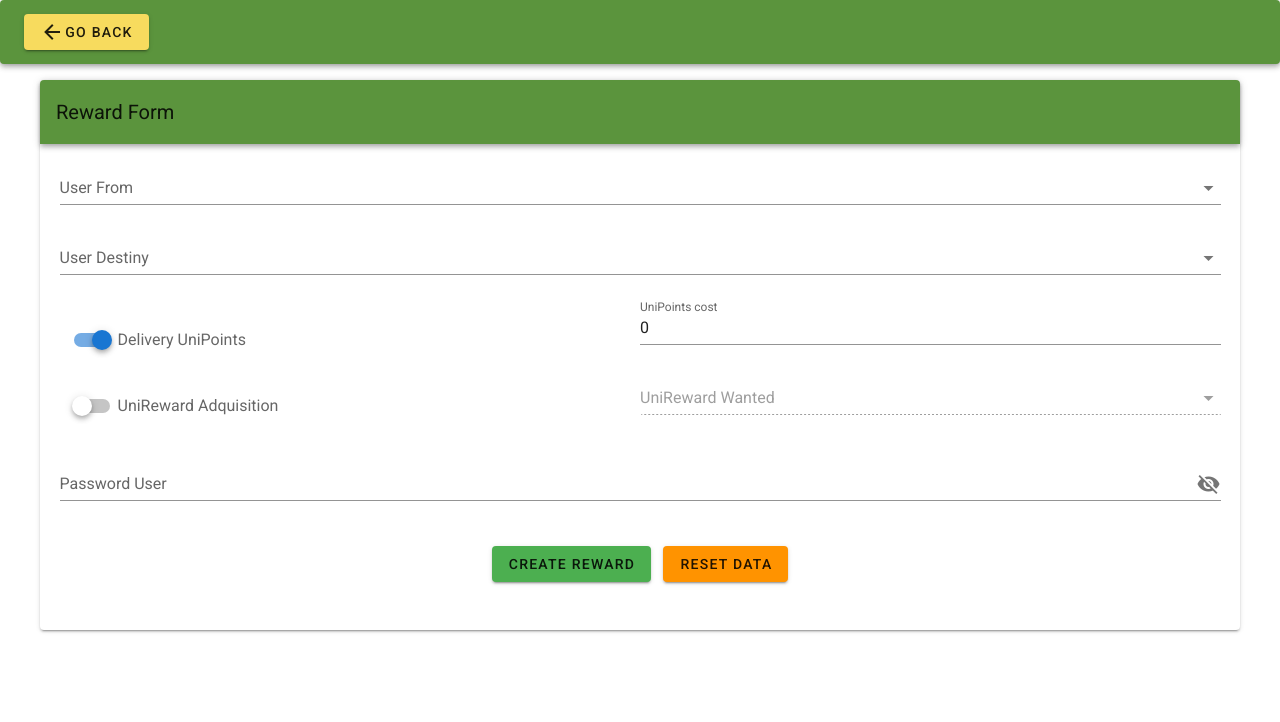
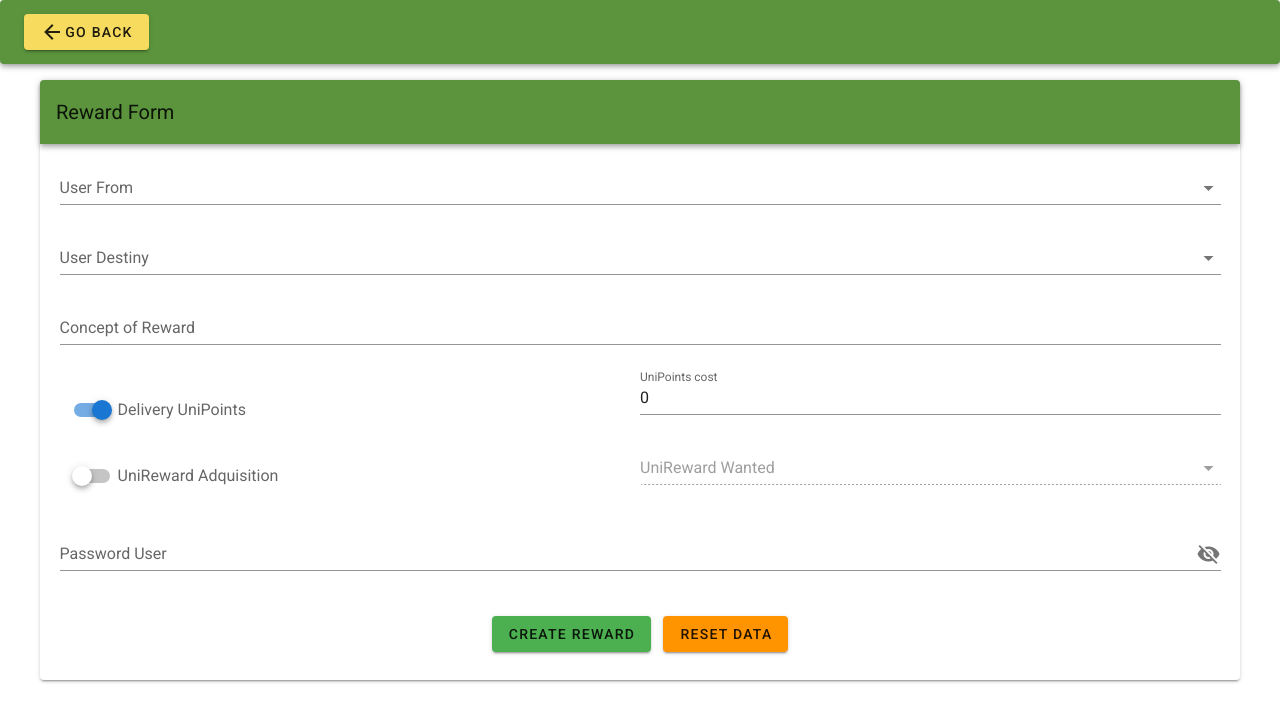
Before and after one commit to apereg21/trainingtolearn-app, a Vue app: page /transacCreation in a window 1280 px wide. Shown: the top 722 px of the page. Built offline with nearby package versions, Linux system fonts and the light colour scheme; no server answers.

Commit message:
0.2.9 Nuevos cambios

```diff
--- a/src/views/RewardCreation.vue
+++ b/src/views/RewardCreation.vue
@@ -129,7 +129,6 @@ export default {
         username:this.username,
         password:this.password
       };
-      alert(postData.costReward)
       const headers = {
         "Content-Type": "application/json",
         "Access-Control-Allow-Origin": "*",
--- a/src/views/TransactionCreation.vue
+++ b/src/views/TransactionCreation.vue
@@ -1,7 +1,7 @@
 <template>
   <v-app id="keep" class="white">
     <ToolbarSpecial />
-    <v-card class="justify-center mx-auto my-5" width="1200" height="550">
+    <v-card class="justify-center mx-auto my-5" width="1200" height="600">
       <v-toolbar color="#5B943D">
         <v-toolbar-title>
           Reward Form
@@ -27,6 +27,15 @@
               :disabled="!visibility3"
               required
             ></v-select>
+          </v-row>
+          <v-row no-gutters>
+            <v-text-field
+                v-model="conceptT"
+                :rules="[(v) => !!v || 'UniPoints Field is required']"
+                label="Concept of Reward"
+                :disabled="!visibility3"
+                align-left
+              ></v-text-field>
           </v-row>
           <v-row no-gutters>
             <v-col>
@@ -108,6 +117,7 @@ export default {
     uniR: "",
     name: "",
     typeTrans: "",
+    conceptT:"",
     switch1: true,
     switch2: false,
     visibility1:true,
@@ -154,6 +164,7 @@ export default {
             typeT: this.typeTrans,
             moneyTo: parseInt(this.money),
             passwordFrom: this.password,
+            concept: this.conceptT
           };
         } else {
           this.typeTrans = "U";
@@ -164,6 +175,7 @@ export default {
             uniRewardT: this.uniR,
             moneyTo: parseInt(this.money),
             passwordFrom: this.password,
+            concept: "default"
           };
         }
 
@@ -178,7 +190,7 @@ export default {
           })
           .then((response) => {
             console.log("Server response: " + response.data);
-            alert(response.data);
+            alert(response.data)
           })
           .catch((error) => {
             console.log(error);
```
